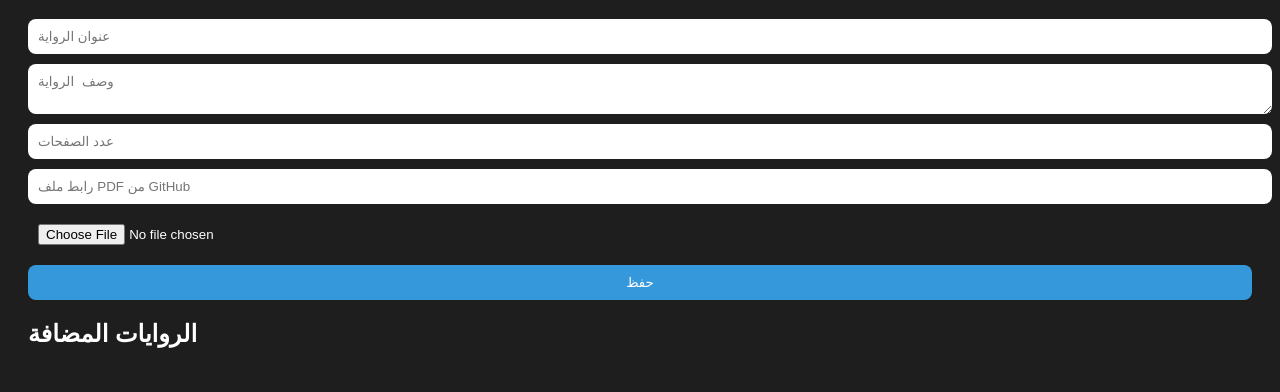
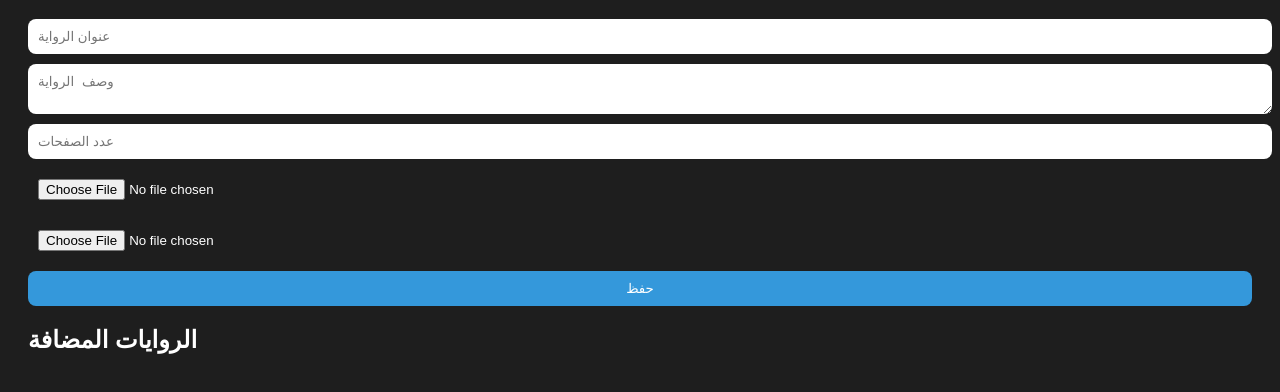
Before and after one commit to kotobi1/kotobi, a plain HTML site: page index.html in a window 1280 px wide. Shown: the part 90-482 px from the top of the page. Drawn offline with Linux system fonts and the light colour scheme; no server answers.

Commit message:
Update index.html

```diff
--- a/index.html
+++ b/index.html
@@ -2,17 +2,17 @@
 <html lang="ar">
 <head>
   <meta charset="UTF-8">
-  <title>إضافة رواية</title>
+  <title>إضافة رواية جديدة</title>
   <link rel="stylesheet" href="style.css">
 </head>
 <body>
   <h1>إضافة رواية جديدة</h1>
-  <form id="bookForm">
+  <form id="bookForm" enctype="multipart/form-data">
     <input type="text" id="title" placeholder="عنوان الرواية" required>
     <textarea id="description" placeholder="وصف الرواية" required></textarea>
     <input type="number" id="pages" placeholder="عدد الصفحات" required>
-    <input type="url" id="pdfUrl" placeholder="رابط ملف PDF من GitHub" required>
-    <input type="file" id="cover" accept="image/*" required>
+    <input type="file" id="pdfFile" accept="application/pdf" required>
+    <input type="file" id="coverFile" accept="image/*" required>
     <button type="submit">حفظ</button>
   </form>
 
```
